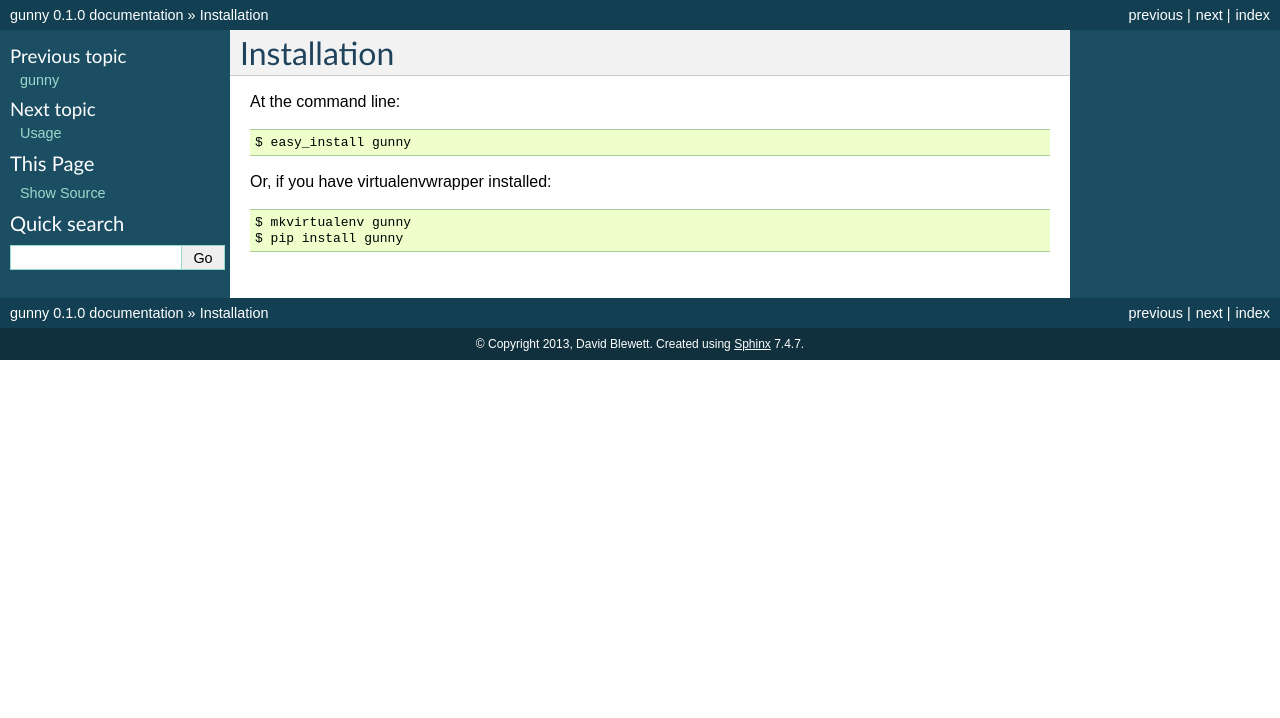
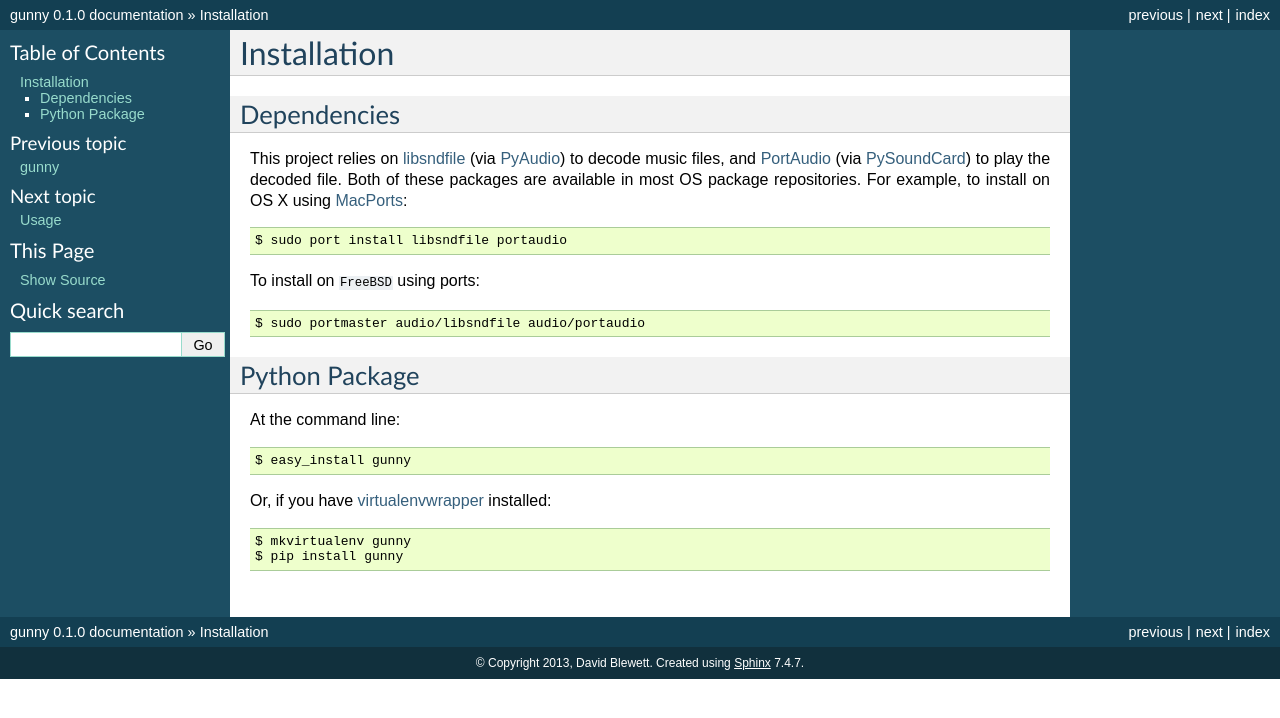
Before and after one commit to davidblewett/gunny, a Sphinx documentation site: the page built from docs/installation.rst, in a window 1280 px wide. Shown: the top 718 px of the page. Built offline with Sphinx 7.4.7, drawn with Linux system fonts in a browser that asks for light colours.

Commit message:
Add some simple install docs.

```diff
--- a/docs/installation.rst
+++ b/docs/installation.rst
@@ -1,12 +1,30 @@
 ============
 Installation
 ============
+
+Dependencies
+------------
+
+This project relies on `libsndfile <http://www.mega-nerd.com/libsndfile>`_
+(via `PyAudio <https://github.com/bastibe/PyAudio>`_) to decode music files,
+and `PortAudio <http://www.portaudio.com>`_ (via `PySoundCard <https://github.com/bastibe/PySoundCard>`_)
+to play the decoded file. Both of these packages are available in most OS package repositories.
+For example, to install on OS X using `MacPorts <http://www.macports.org>`_::
+
+    $ sudo port install libsndfile portaudio
+
+To install on ``FreeBSD`` using ports::
+
+    $ sudo portmaster audio/libsndfile audio/portaudio
+
+Python Package
+--------------
 
 At the command line::
 
     $ easy_install gunny
 
-Or, if you have virtualenvwrapper installed::
+Or, if you have `virtualenvwrapper <http://virtualenvwrapper.readthedocs.org/en/latest>`_ installed::
 
     $ mkvirtualenv gunny
     $ pip install gunny
```
